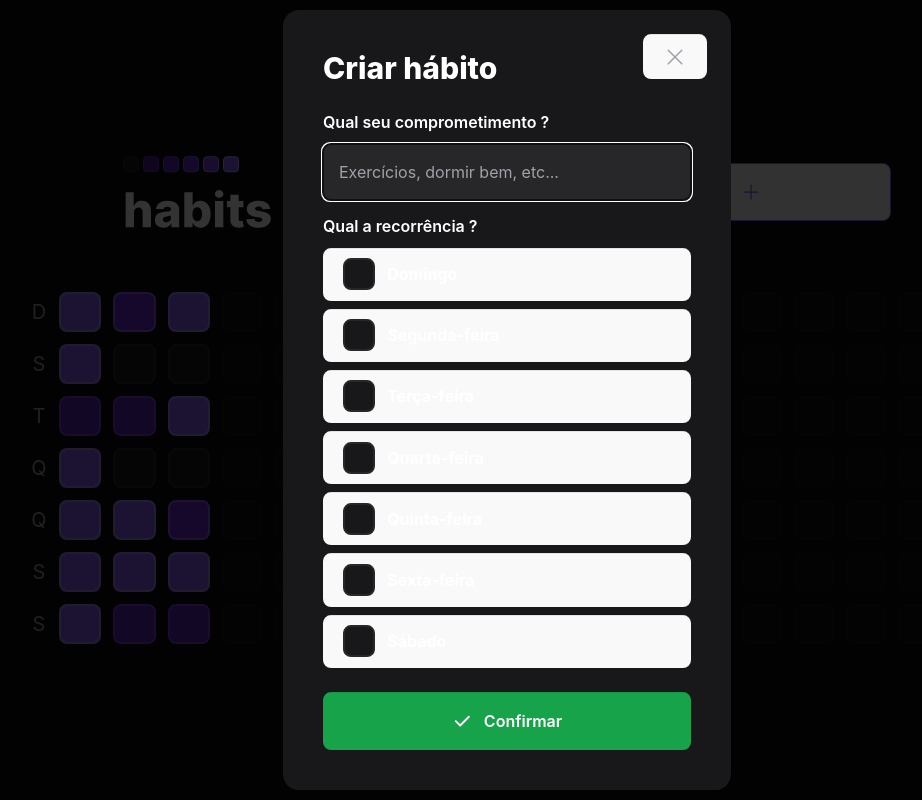
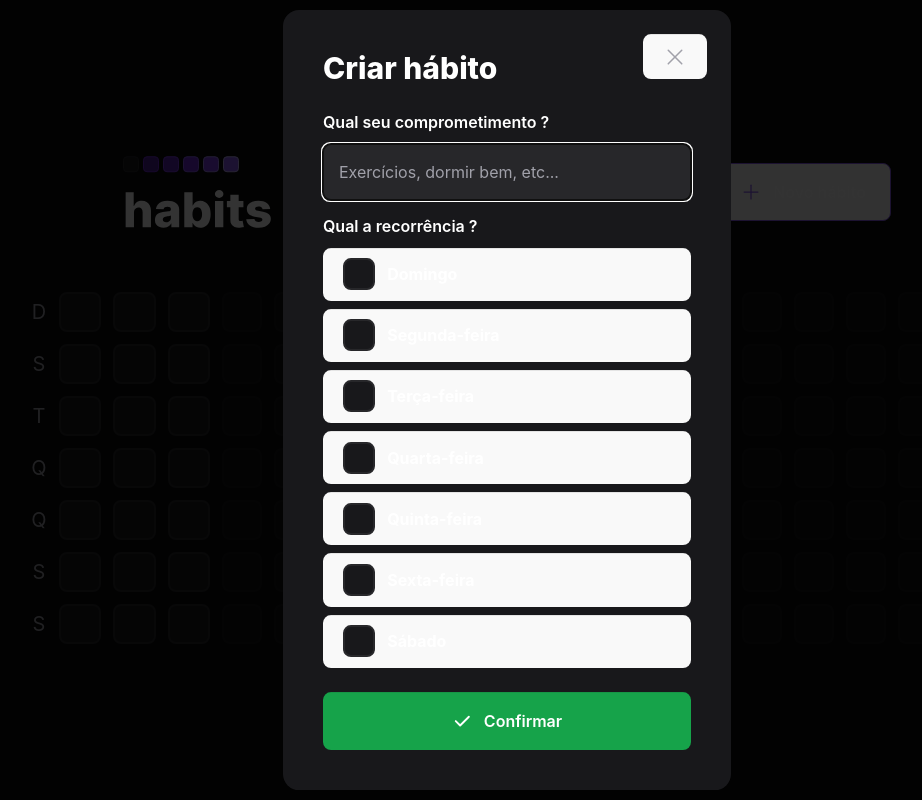
Before and after one commit to gcmorais/study-assignments, a React (Vite) app in the folder rocketseat/habits/web/: page / in a window 1280 px wide. Both pictures are taken after a click on the button "Novo hábito". Shown: the whole page, without its empty margins (133-1055 px from the left). Built offline with nearby package versions, Linux system fonts and the light colour scheme; no server answers.

Commit message:
backend connection

```diff
--- a/rocketseat/habits/web/package.json
+++ b/rocketseat/habits/web/package.json
@@ -12,6 +12,7 @@
     "@radix-ui/react-checkbox": "^1.0.1",
     "@radix-ui/react-dialog": "^1.0.2",
     "@radix-ui/react-popover": "^1.0.3",
+    "axios": "^1.2.3",
     "clsx": "^1.2.1",
     "dayjs": "^1.11.7",
     "phosphor-react": "^1.4.1",
--- a/rocketseat/habits/web/src/App.tsx
+++ b/rocketseat/habits/web/src/App.tsx
@@ -1,6 +1,7 @@
 import { Header } from "./components/Header";
 import { SummaryTable } from "./components/SummaryTable";
 import "./styles/global.css";
+import "./lib/dayjs";
 
 //import Habit from "./components/Habit";
 
--- a/rocketseat/habits/web/src/components/HabitDay.tsx
+++ b/rocketseat/habits/web/src/components/HabitDay.tsx
@@ -3,14 +3,19 @@ import * as Checkbox from "@radix-ui/react-checkbox";
 import clsx from "clsx";
 import { ProgressBar } from "./ProgressBar";
 import { Check } from "phosphor-react";
+import dayjs from "dayjs";
 
 interface HabitDayProps {
-  completed: number;
-  amount: number;
+  date: Date;
+  completed?: number;
+  amount?: number;
 }
 
-export function HabitDay({ completed, amount }: HabitDayProps) {
-  const completedPercentage = Math.round((completed / amount) * 100);
+export function HabitDay({ completed = 0, amount = 0, date }: HabitDayProps) {
+  const completedPercentage = amount > 0 ? Math.round((completed / amount) * 100) : 0;
+
+  const dayAndMonth = dayjs(date).format('DD/MM');
+  const dayOfWeek = dayjs(date).format('dddd');
 
   return (
     <Popover.Root>
@@ -30,9 +35,9 @@ export function HabitDay({ completed, amount }: HabitDayProps) {
       />
       <Popover.Portal>
         <Popover.Content className="min-w-[320px] p-6 rounded-2xl bg-zinc-900 flex flex-col">
-          <span className="font-semibold text-zinc-400">Segunda-feira</span>
+          <span className="font-semibold text-zinc-400">{dayOfWeek}</span>
           <span className="mt-1 font-extrabold leading-tight text-3xl">
-            23/01
+            {dayAndMonth}
           </span>
           <ProgressBar progress={completedPercentage} />
           <div className="mt-6 flex flex-col gap-3">
--- a/rocketseat/habits/web/src/components/NewHabitForm.tsx
+++ b/rocketseat/habits/web/src/components/NewHabitForm.tsx
@@ -1,6 +1,7 @@
 import * as Checkbox from "@radix-ui/react-checkbox";
 import { Check } from "phosphor-react";
 import { FormEvent, useState } from "react";
+import { api } from "../lib/axios";
 
 const availableWeekDays = [
   "Domingo",
@@ -13,11 +14,23 @@ const availableWeekDays = [
 ];
 
 export function NewHabitForm() {
-  const [title, setTitle] = useState("");
+  const [title, setTitle] = useState('');
   const [weekDays, setWeekDays] = useState<number[]>([]);
 
-  function createNewHabit(event: FormEvent) {
+  async function createNewHabit(event: FormEvent) {
     event.preventDefault();
+
+    if (!title || weekDays.length === 0){
+      return
+    }
+
+    await api.post('habits', {
+      title,
+      weekDays,
+    })
+
+    setTitle('');
+    setWeekDays([]);
   }
 
   function handleToggleWeekDay(weekDay: number) {
@@ -42,6 +55,7 @@ export function NewHabitForm() {
         placeholder="Exercícios, dormir bem, etc..."
         className="p-4 rounded-lg mt-3 bg-zinc-800 text-white placeholder:text-zinc-400"
         autoFocus
+        value={title}
         onChange={(event) => setTitle(event.target.value)}
       />
       <label htmlFor="" className="font-semibold leading-tight mt-4">
@@ -54,6 +68,7 @@ export function NewHabitForm() {
             <Checkbox.Root
               key={weekDay}
               className="flex items-center gap-3 group"
+              checked={weekDays.includes(index)}
               onCheckedChange={() => handleToggleWeekDay(index)}
             >
               <div className="h-8 w-8 rounded-lg flex items-center justify-center bg-zinc-900 border-2 border-zinc-800 group-data-[state=checked]:bg-green-500 group-data-[state=checked]:border-green-500">
--- a/rocketseat/habits/web/src/components/SummaryTable.tsx
+++ b/rocketseat/habits/web/src/components/SummaryTable.tsx
@@ -1,3 +1,6 @@
+import dayjs from "dayjs";
+import { useEffect, useState } from "react";
+import { api } from "../lib/axios";
 import { generateDatesFromYearBeginning } from "../utils/generate-dates-from-year-beginning";
 import { HabitDay } from "./HabitDay";
 import { LettersDay } from "./LettersDay";
@@ -7,38 +10,60 @@ const summaryDates = generateDatesFromYearBeginning();
 const minimumSummaryDatesSize = 18 * 7;
 const amountOfDaysToFill = minimumSummaryDatesSize - summaryDates.length;
 
-export function SummaryTable(){
-    return(
+type Summary = Array<{
+    id: string;
+    date: string;
+    amount: number;
+    completed: number;
+}>
+
+
+export function SummaryTable() {
+    const [summary, setSummary] = useState<Summary>([])
+
+    useEffect(() => {
+        api.get('summary').then(response => {
+            setSummary(response.data)
+        })
+    }, [])
+
+  return (
     <div className="w-full flex">
       <div className="grid grid-rows-7 grid-flow-row gap-3">
-                <LettersDay titulo="D"/>
-                <LettersDay titulo="S"/>
-                <LettersDay titulo="T"/>
-                <LettersDay titulo="Q"/>
-                <LettersDay titulo="Q"/>
-                <LettersDay titulo="S"/>
-                <LettersDay titulo="S"/>
+        <LettersDay titulo="D" />
+        <LettersDay titulo="S" />
+        <LettersDay titulo="T" />
+        <LettersDay titulo="Q" />
+        <LettersDay titulo="Q" />
+        <LettersDay titulo="S" />
+        <LettersDay titulo="S" />
       </div>
 
       <div className="grid grid-rows-7 grid-flow-col gap-3">
-                {summaryDates.map(date => {
+        {summaryDates.map((date) => {
+            const dayInSummary = summary.find(day => {
+                return dayjs(date).isSame(day.date, 'day')
+            })
+
           return (
             <HabitDay
               key={date.toString()}
-                            amount={5}
-                            completed={Math.round(Math.random() * 5)}
+              date={date}
+              amount={dayInSummary?.amount}
+              completed={dayInSummary?.completed}
             />
-                    )
+          );
         })}
-                {amountOfDaysToFill > 0 && Array.from({ length: amountOfDaysToFill }).map((_, i) => {
+        {amountOfDaysToFill > 0 &&
+          Array.from({ length: amountOfDaysToFill }).map((_, i) => {
             return (
               <div
                 key={i}
                 className="w-10 h-10 bg-zinc-900 border-2 border-zinc-800 rounded-lg opacity-40 cursor-not-allowed"
               />
-                    )
+            );
           })}
       </div>
     </div>
-    )
+  );
 }
--- /dev/null
+++ b/rocketseat/habits/web/src/lib/axios.ts
@@ -0,0 +1,5 @@
+import axios from 'axios';
+
+export const api = axios.create({
+    baseURL: 'http://localhost:2222'
+})
--- /dev/null
+++ b/rocketseat/habits/web/src/lib/dayjs.ts
@@ -0,0 +1,4 @@
+import dayjs from 'dayjs';
+import 'dayjs/locale/pt-br';
+
+dayjs.locale('pt-br');
```
Also changed, not shown: 1 other file (tests, documents, lock files or other folders). Lines whose indentation alone changed are shown as unchanged.
